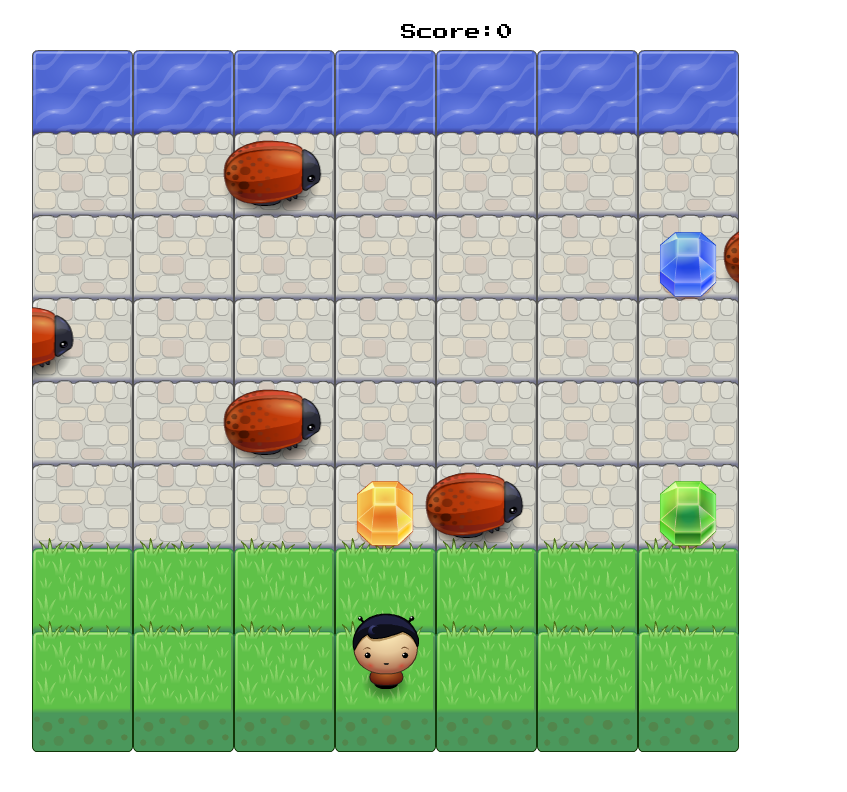
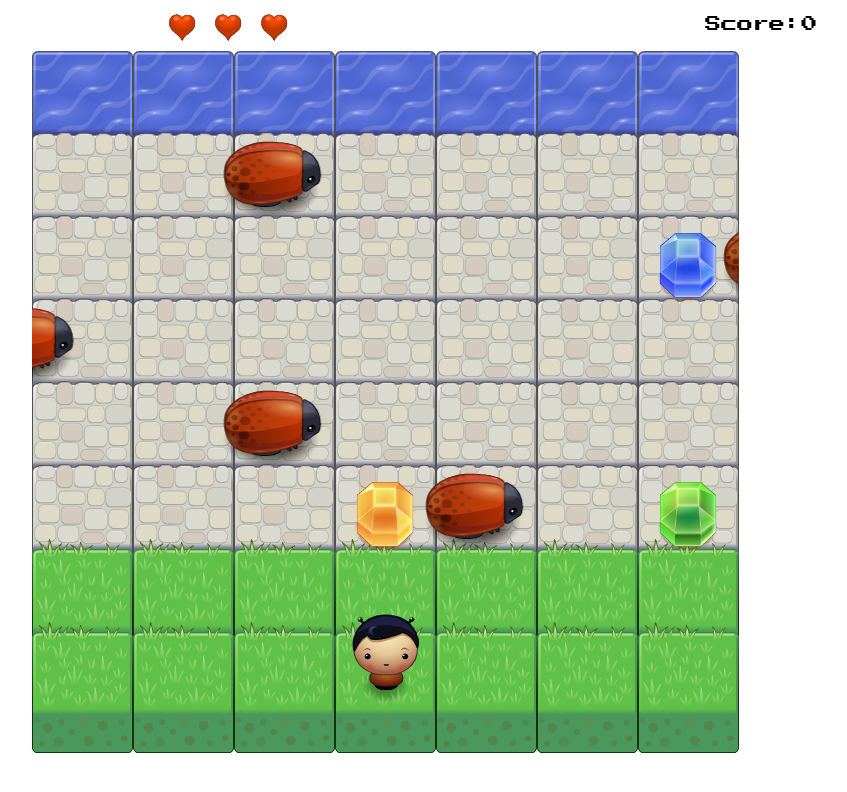
Before and after one commit to MaryB16/Classic-Arcade-Game, a plain HTML site: page Classic Arcade Game/index.html in a window 1280 px wide. Shown: the whole page, without its empty margins (255-1102 px from the left). Drawn offline with Linux system fonts and the light colour scheme.

Commit message:
Added visual assests for player Lives

```diff
--- a/Classic Arcade Game/css/style.css
+++ b/Classic Arcade Game/css/style.css
@@ -18,13 +18,19 @@ body {
     box-sizing: inherit;
 }
 
-.score {
-    position:absolute;
-    right:40%;
-    top:3%;
+/*Game features: Score & Lives*/
+.game-features {
+    width:650px;
+    margin-bottom:-50px;
+    margin-left:33%;
+    display:flex;
+    justify-content:space-between;
 
 }
 
+.player-lives img {
+    width: 30px;
+}
 
 /* Modal that appears on the start of the game */
 .gameStartModal-container {
--- a/Classic Arcade Game/index.html
+++ b/Classic Arcade Game/index.html
@@ -7,7 +7,16 @@
     <link rel="stylesheet" href="css/style.css">
 </head>
 <body>
-    <div class="score">Score:<span class="scorePoints">0</span> </div>
+    <div class="game-features">
+        <div class="player-lives">
+            <img class="lives" src="images/Heart.png" />
+            <img class="lives" src="images/Heart.png" />
+            <img class="lives" src="images/Heart.png" />
+        </div>
+        <div class="score-container">
+            <p>Score:<span id="scorePoints">0</span></p>
+        </div>
+    </div>
     <div class="gameStartModal-container">
         <div class="gameStartModal-content">
             <h1>Bug Craze</h1>
```
